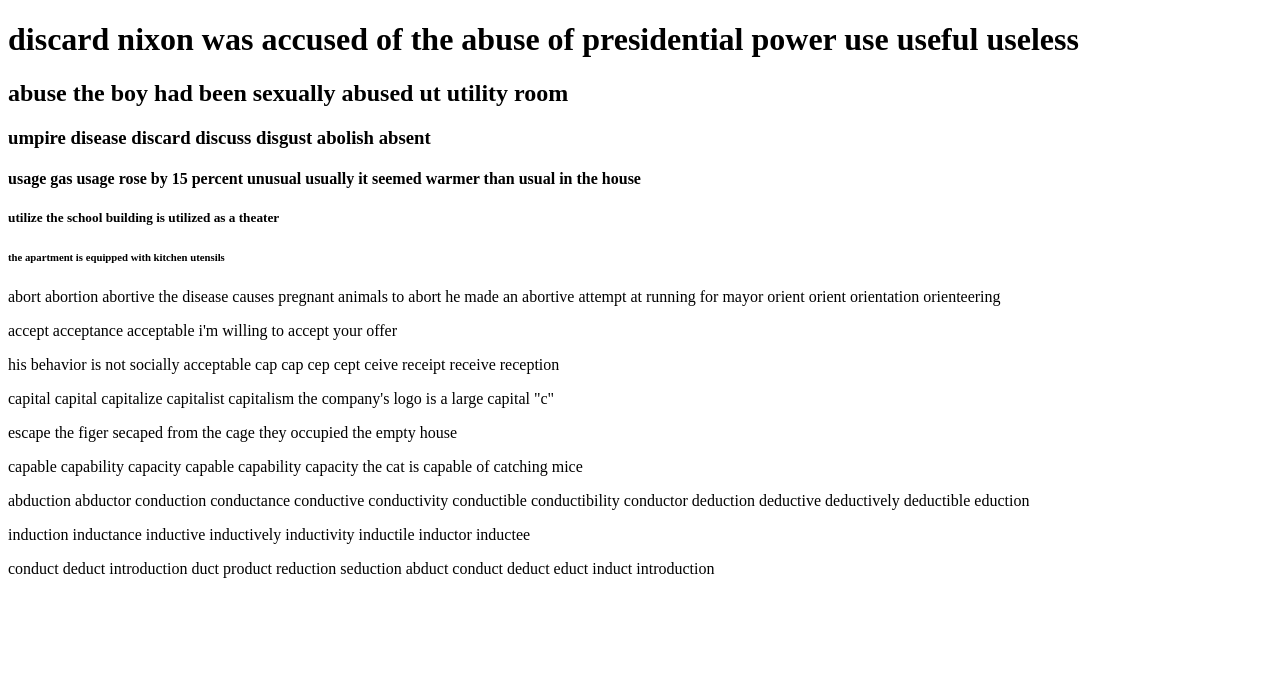
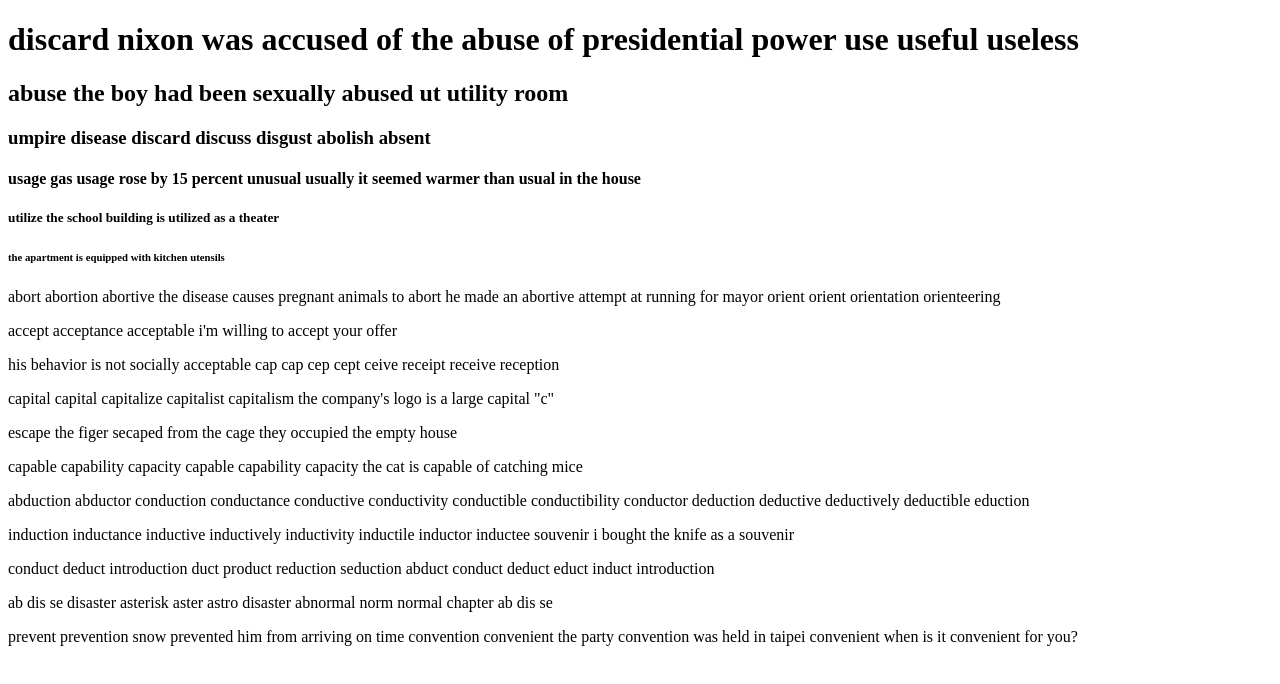
Before and after one commit to pann710/20210810, a plain HTML site: page index.html in a window 1280 px wide. Drawn offline with Linux system fonts and the light colour scheme.

Commit message:
Update index.html

```diff
--- a/index.html
+++ b/index.html
@@ -19,10 +19,10 @@
   <p>escape the figer secaped from the cage they occupied the empty house</p>
   <p>capable capability capacity capable capability capacity the cat is capable of catching mice</p>
   <p>abduction abductor conduction conductance conductive conductivity conductible conductibility conductor deduction deductive deductively deductible eduction</p>
-  <p> induction inductance inductive inductively inductivity  inductile inductor inductee</p>
+  <p> induction inductance inductive inductively inductivity  inductile inductor inductee souvenir i bought the knife as a  souvenir</p>
   <p>conduct deduct introduction duct product reduction seduction abduct conduct deduct educt induct introduction</p>
-  <p></p>
-  <p></p>
+  <p>ab dis se disaster asterisk aster astro  disaster  abnormal norm normal chapter ab dis se </p>
+  <p>prevent prevention  snow prevented him from arriving  on time convention convenient the party convention was held in taipei convenient when is it convenient for you?</p>
 
 </body>
 </html>
```
